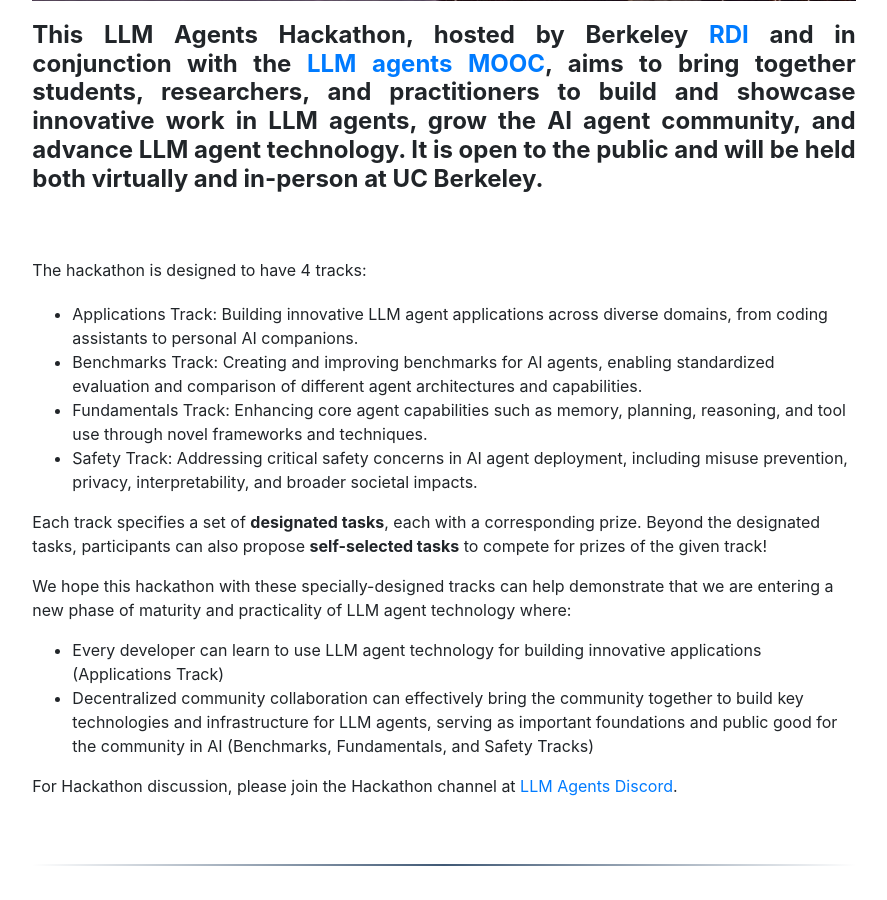
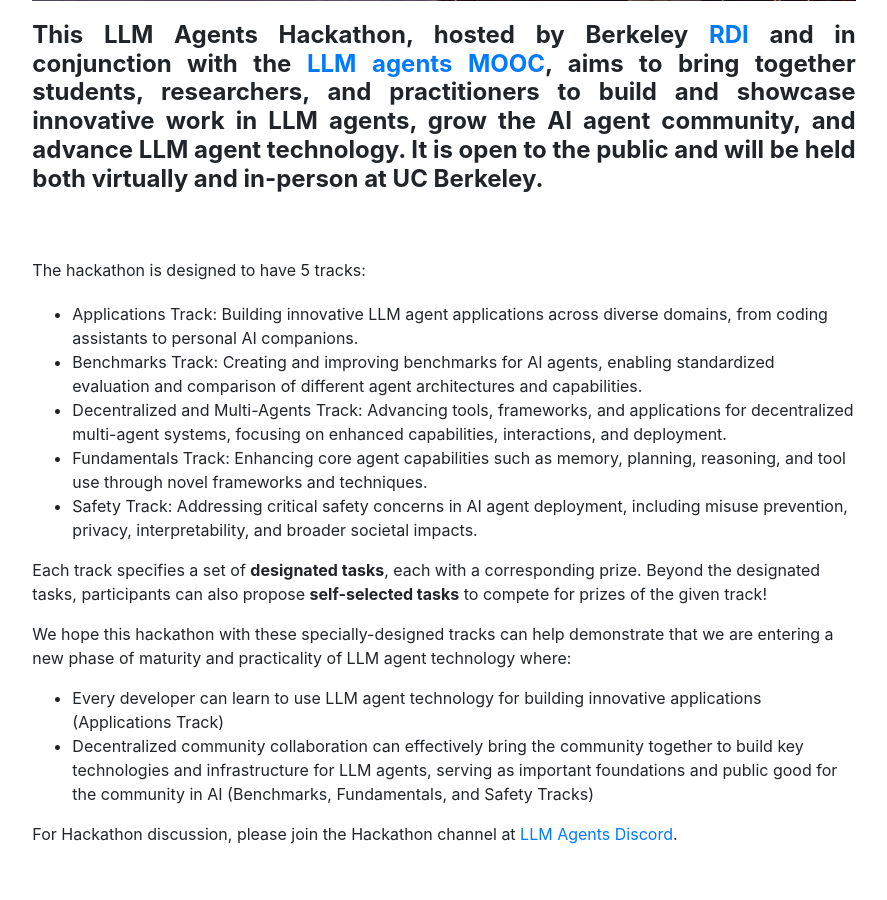
Before and after one commit to rdi-berkeley/llm-agents-hackathon, a Jekyll site: the page built from index.md, in a window 1280 px wide and 900 px high, scrolled down 366 px. Shown: the whole window, without its empty margins (196-1083 px from the left). Built offline with Jekyll 4.4.1, drawn with Linux system fonts in a browser that asks for light colours; nearby versions of some CDN libraries; comment, search, counter and statistics services are not loaded.

Commit message:
new track

```diff
--- a/_layouts/home.html
+++ b/_layouts/home.html
@@ -46,10 +46,11 @@ cover-img: "/assets/img/ZKP_Web3 HackathonBanner.jpg"
 <br>
 
 <p style="text-align: justify; margin-top: 20px; margin-bottom: 20px;">
-  The hackathon is designed to have 4 tracks:
+  The hackathon is designed to have 5 tracks:
 <ul>
   <li>Applications Track: Building innovative LLM agent applications across diverse domains, from coding assistants to personal AI companions.</li>
   <li>Benchmarks Track: Creating and improving benchmarks for AI agents, enabling standardized evaluation and comparison of different agent architectures and capabilities.</li>
+  <li>Decentralized and Multi-Agents Track: Advancing tools, frameworks, and applications for decentralized multi-agent systems, focusing on enhanced capabilities, interactions, and deployment.</li>
   <li>Fundamentals Track: Enhancing core agent capabilities such as memory, planning, reasoning, and tool use through novel frameworks and techniques.</li>
   <li>Safety Track: Addressing critical safety concerns in AI agent deployment, including misuse prevention, privacy, interpretability, and broader societal impacts.</li>
 </ul>
```
